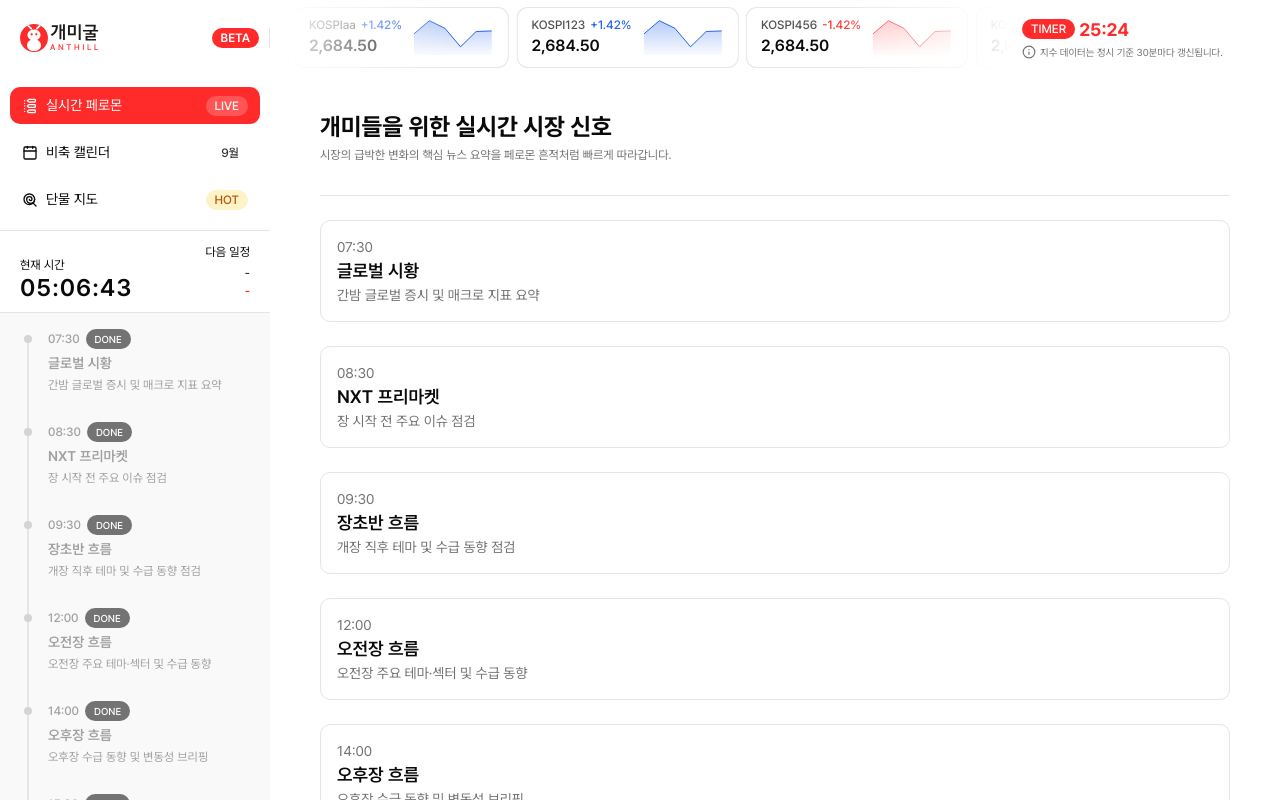
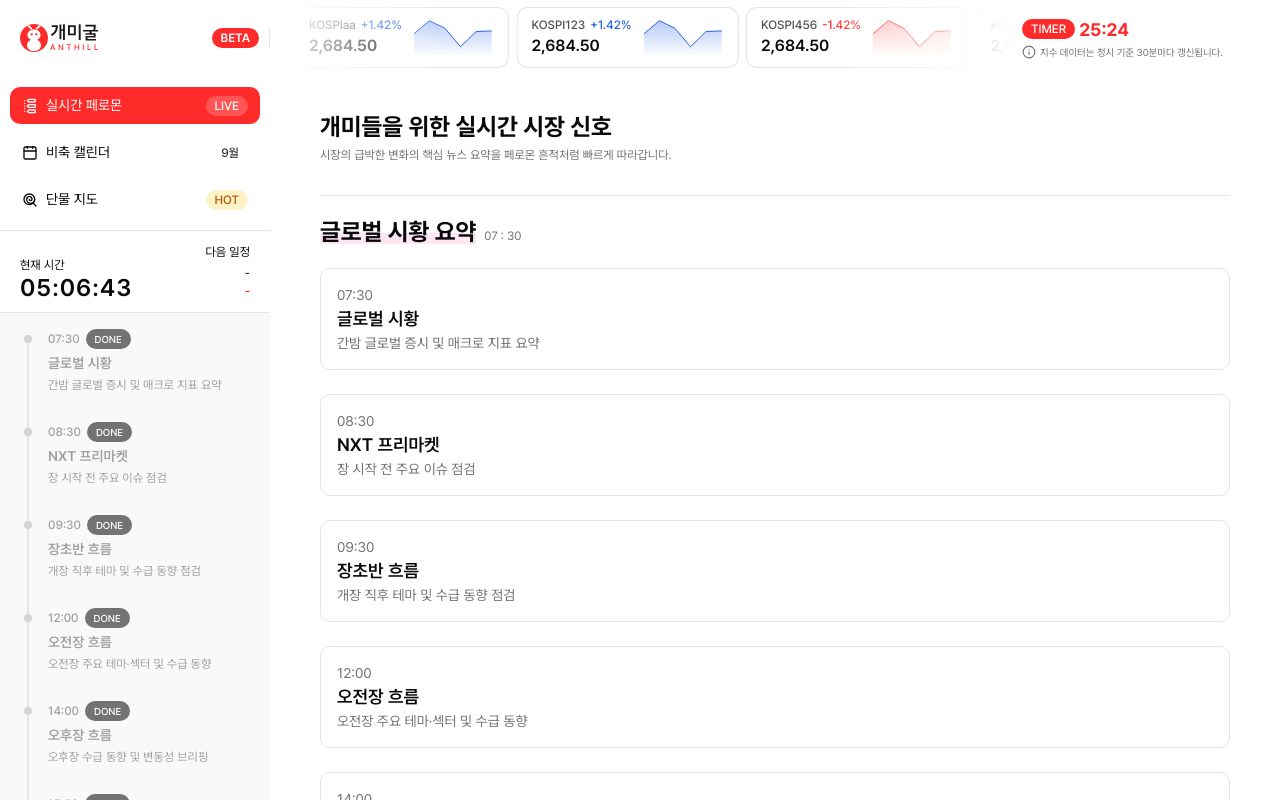
Before and after one commit to Prism-Sprint1/Gaemigul-app, a Next.js app in the folder frontend/: page /timeline in a window 1280 px wide. Shown: the top 800 px of the page. Built offline with nearby package versions, Linux system fonts and the light colour scheme; a web font is replaced by a local one.

Commit message:
feat: 실시간 페로몬 서브타이틀 제작완료

```diff
--- a/frontend/app/timeline/page.tsx
+++ b/frontend/app/timeline/page.tsx
@@ -1,5 +1,5 @@
 import { timelineItems } from "@/lib/constant/timeline"
-import { PageTitle } from "@/components/common"
+import { PageTitle, Subtitle } from "@/components/common"
 
 export default function timeline() {
   return (
@@ -8,6 +8,7 @@ export default function timeline() {
         title="개미들을 위한 실시간 시장 신호"
         description="시장의 급박한 변화의 핵심 뉴스 요약을 페로몬 흔적처럼 빠르게 따라갑니다."
       ></PageTitle>
+      <Subtitle title="글로벌 시황 요약" time="07 : 30"></Subtitle>
       {timelineItems.map((item) => (
         <section
           key={item.id}
--- a/frontend/components/common/Subtitle.tsx
+++ b/frontend/components/common/Subtitle.tsx
@@ -1,25 +1,19 @@
-import type { ReactNode } from "react"
-
-interface subtitleProps {
-  children: ReactNode
+interface SubTitleType {
+  title: string
+  time: string
 }
 
-export default function subtitle({ children }: subtitleProps) {
+export default function SubTitle({ title, time }: SubTitleType) {
   return (
-    <div className="text-l flex gap-8 p-8">
-      <div className="flex gap-2">{children}</div>
+    <div className="text-l flex gap-8">
+      <div className="flex items-end gap-2">
+        <div className="relative inline-block text-2xl leading-none font-bold after:absolute after:bottom-0 after:left-0 after:-z-10 after:h-[45%] after:w-full after:bg-pink-100 after:content-['']">
+          {title}
+        </div>
+        <div className="text-muted-foreground">
+          <p className="text-xs whitespace-nowrap">{time}</p>
+        </div>
+      </div>
     </div>
   )
 }
-
-subtitle.subtitle = function subtitle({ children }: subtitleProps) {
-  return <div className="text-2xl leading-none font-bold">{children}</div>
-}
-
-subtitle.Time = function subtitleTime({ children }: subtitleProps) {
-  return (
-    <div className="text-muted-foreground">
-      <p className="text-xs whitespace-nowrap">{children}</p>
-    </div>
-  )
-}
--- a/frontend/components/common/index.ts
+++ b/frontend/components/common/index.ts
@@ -1,4 +1,5 @@
 export { default as Header } from "./Header"
 export { Sidebar, SidebarNav } from "./sidebar"
 export { Timeline, TimelineTimer, useTimelineSchedule } from "./timeline"
-export { default as PageTitle } from "./PageTitle"
+export { default as PageTitle } from "./title"
+export { default as Subtitle } from "./Subtitle"
```
Also changed, not shown: frontend/components/common/title.tsx (renamed from frontend/components/common/PageTitle.tsx).
